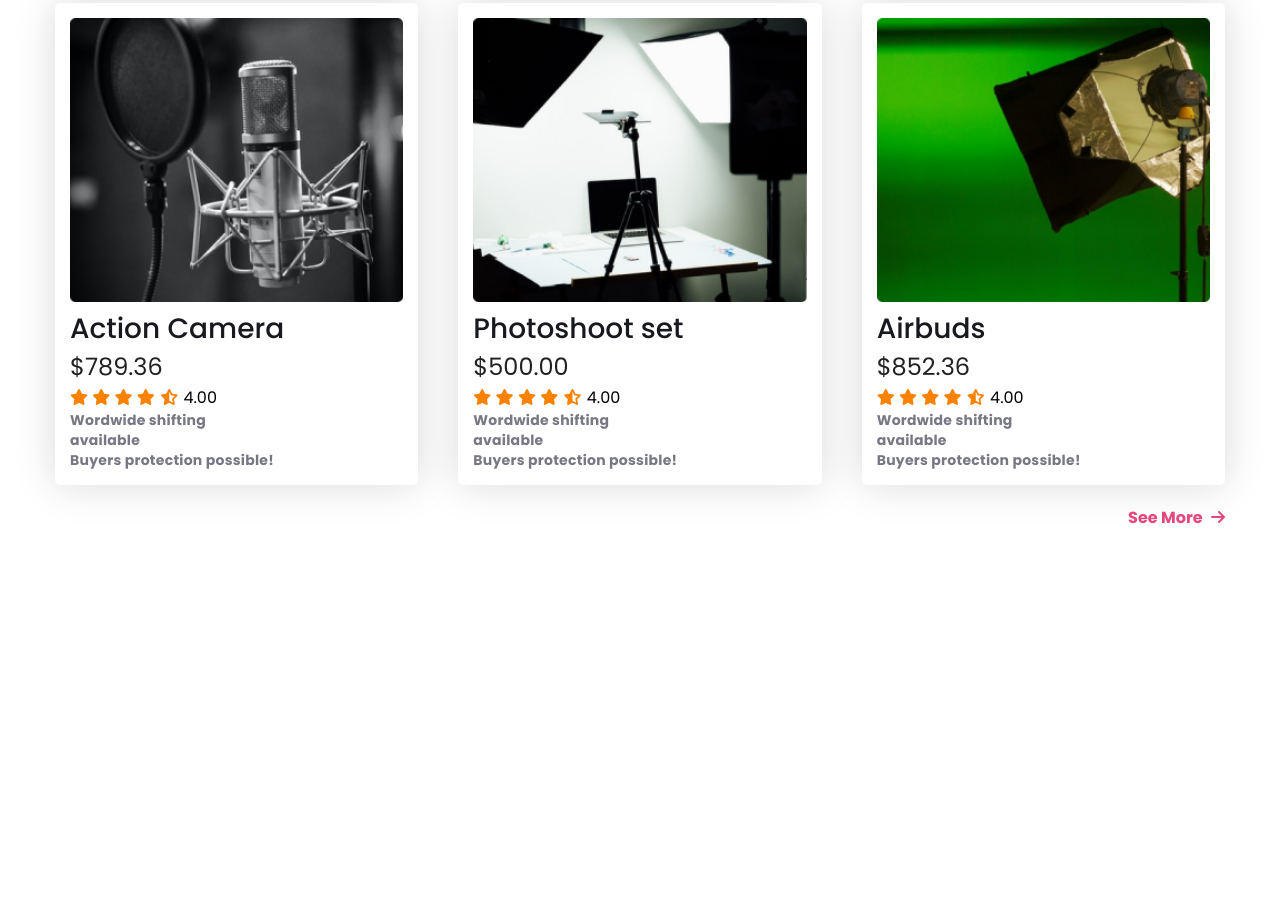
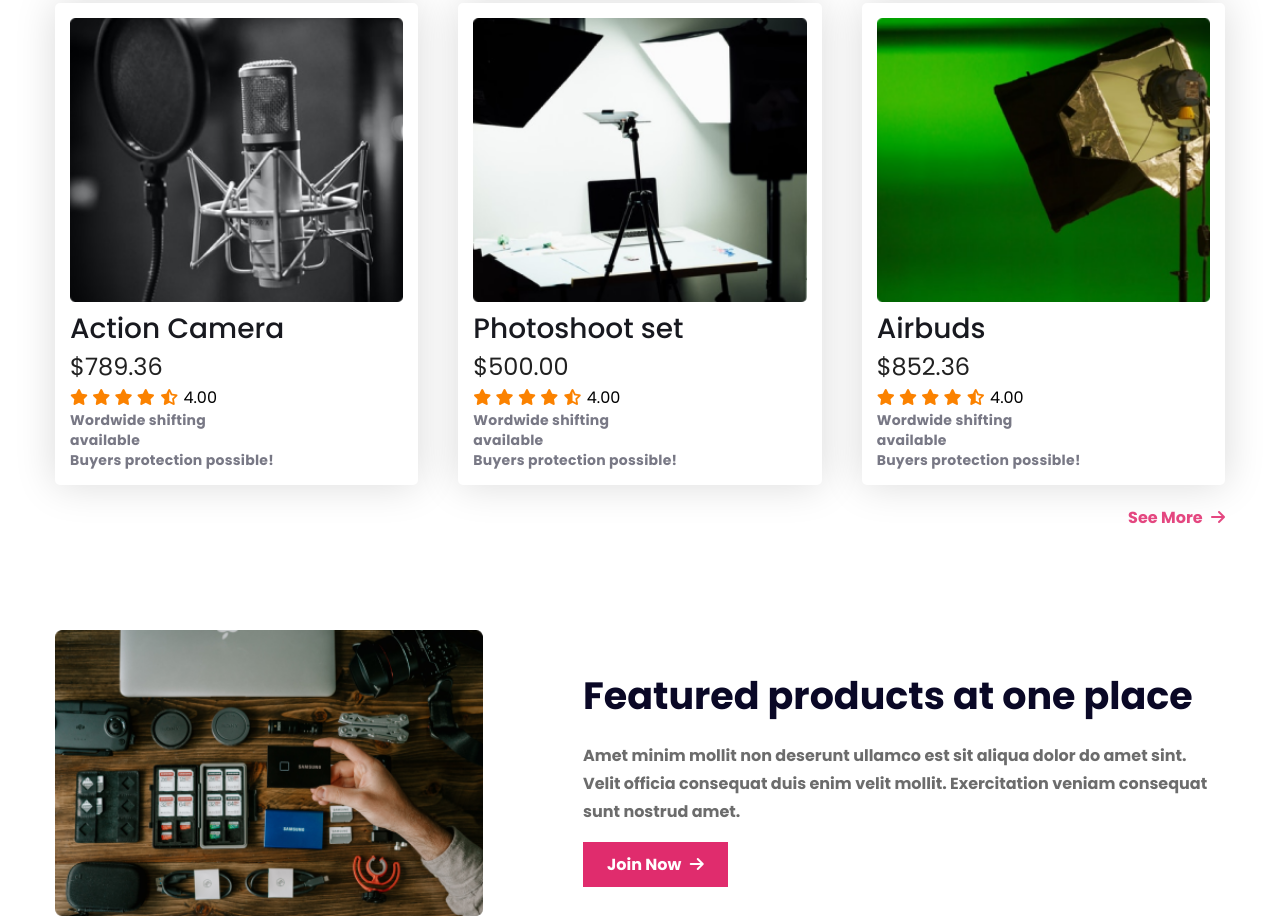
Before and after one commit to RashedAkash/influence-gear, a plain HTML site: page index.html in a window 1280 px wide. Shown: the part 2107-3030 px from the top of the page. Before the commit the page ends 2737 px from the top, so only its background shows below. Drawn offline with Linux system fonts and the light colour scheme.

Commit message:
feature area complete

```diff
--- a/index.html
+++ b/index.html
@@ -264,6 +264,21 @@
 </div>
     </section>
     <!-- product section end -->
+    <!-- featured section start -->
+    <section>
+      <div class="feature-area container">
+        <div class="feature-img">
+          <img src="images/gear.png" alt="">
+        </div>
+        <div class="feature-text">
+          <h2>Featured products at one place</h2>
+          <p>Amet minim mollit non deserunt ullamco est sit aliqua dolor do amet sint. Velit officia consequat duis enim velit
+          mollit. Exercitation veniam consequat sunt nostrud amet.</p>
+          <button>Join Now <i class="fa-solid fa-arrow-right"></i></button>
+        </div>
+      </div>
+    </section>
+    <!-- featured section end -->
   </main>
   <footer></footer>
 </body>
--- a/style.css
+++ b/style.css
@@ -178,6 +178,43 @@ font-size: 1rem;
 font-weight: 700;
 
 }
+/* feature-area style */
+.feature-area{
+  display: flex;
+  gap: 100px;
+  align-items: center;
+}
+.feature-img {
+  width: 40%;
+}
+.feature-img img{
+  width: 100%;
+}
+.feature-text{
+  width: 60%;
+}
+.feature-text h2{
+  color: #0A0826;
+font-size: 2.375rem;
+font-weight: 700;
+line-height: 60px; /* 157.895% */
+}
+.feature-text p{
+  margin: 16px 0;
+  color: #6C6C6C;
+font-size: 1rem;
+font-weight: 700;
+line-height: 28px; /* 175% */
+}
+.feature-text button{
+  color: #FFF;
+font-size: 1rem;
+font-weight: 700;
+border: none;
+background: #E02C6D;
+padding: 10px 24px;
+
+}
 
 
 /* responsive */
@@ -221,6 +258,16 @@ font-weight: 700;
        grid-template-columns: repeat(1,1fr);
 
 }
+.feature-area {
+    flex-direction: column-reverse;
+}
+.feature-text {
+    width: 100%;
+    text-align: center;
+}
+.feature-img {
+    width: 100%;
+}
 
 }
 
@@ -258,4 +305,15 @@ font-weight: 700;
 .product-container {
       grid-template-columns: repeat(2,1fr);
 }
+
+.feature-area {
+    flex-direction: column-reverse;
 }
+.feature-text {
+    width: 100%;
+    text-align: center;
+}
+.feature-img {
+    width: 100%;
+}
+}
```
